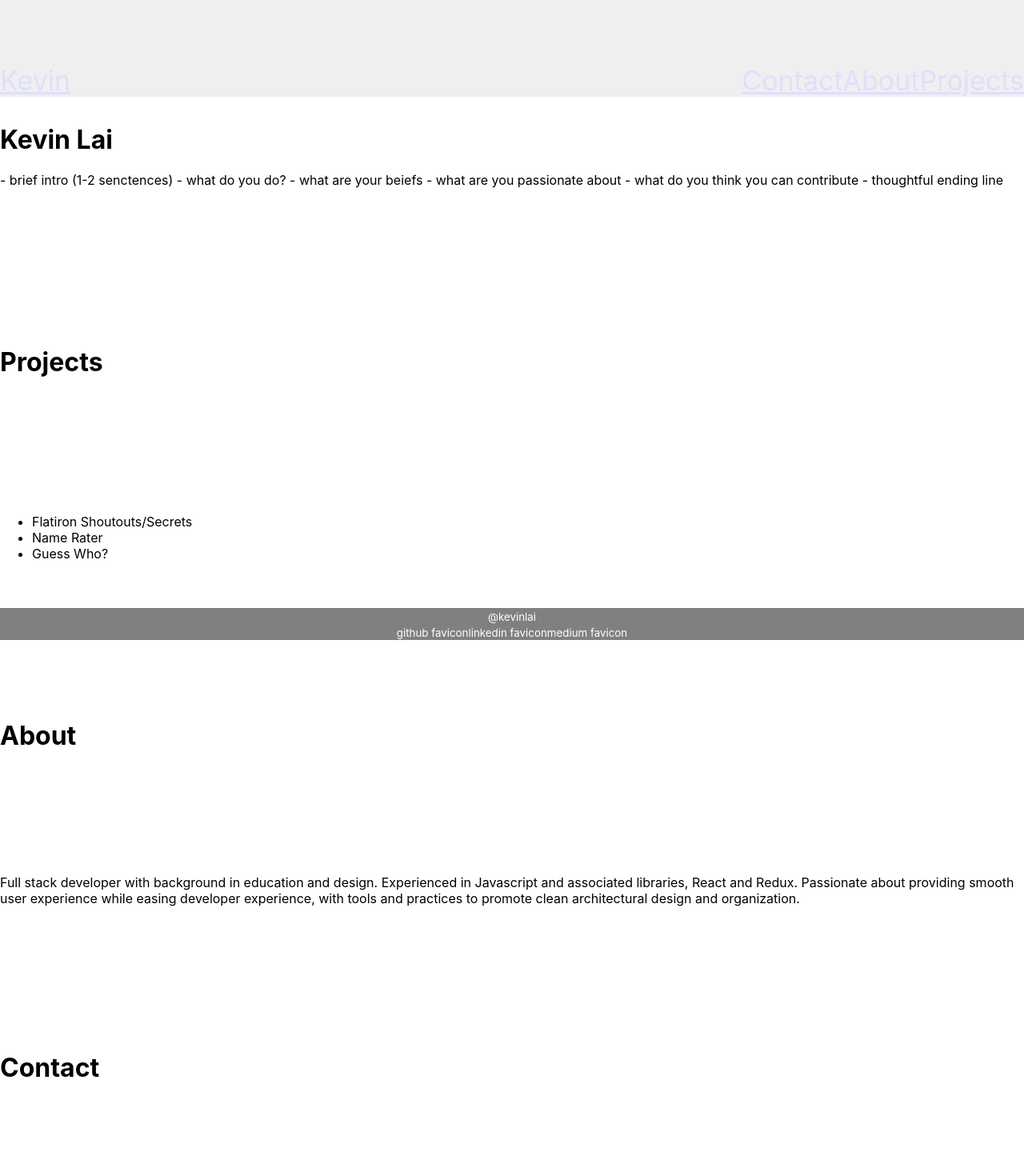
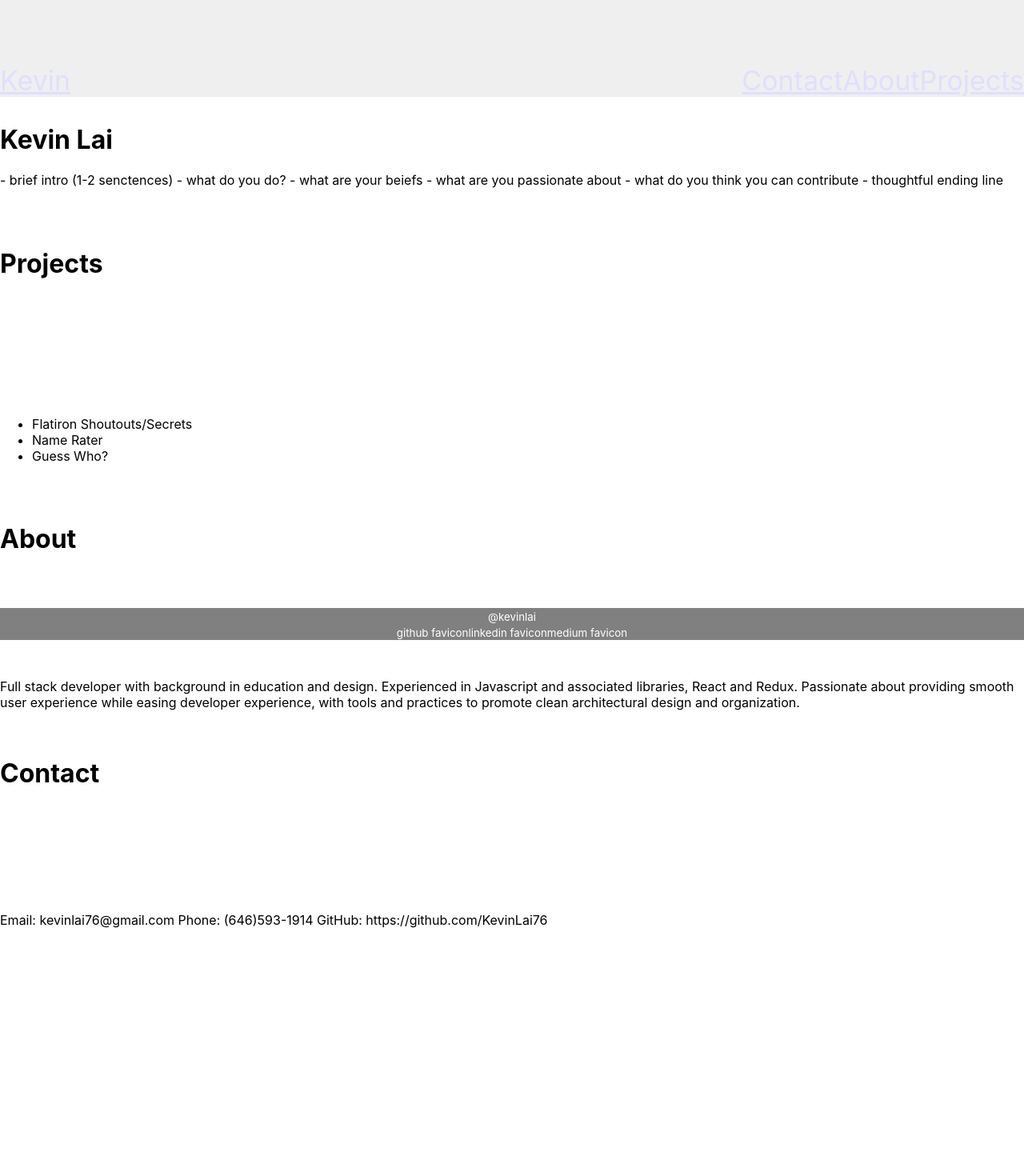
Before and after one commit to KevinLai76/website, a React (Create React App) app: page / in a window 1280 px wide. Shown: the top 1470 px of the page at 80% size. After the commit the page ends 1240 px from the top, so only its background shows below. Built offline with nearby package versions, Linux system fonts and the light colour scheme.

Commit message:
formatting convention applied to homepage

```diff
--- a/src/index.css
+++ b/src/index.css
@@ -62,17 +62,17 @@ code {
 }
 
 .project-section {
-  padding-top: 10em;
+  padding-top: 2.33em;
   float: left;
 }
 
 .about-section {
-  padding-top: 10em;
+  padding-top: 2.33em;
   float: right;
 }
 
 .contact-section {
-  padding-top: 10em;
+  padding-top: 2.33em;
   padding-bottom: 5em;
   float: left;
 }
```
